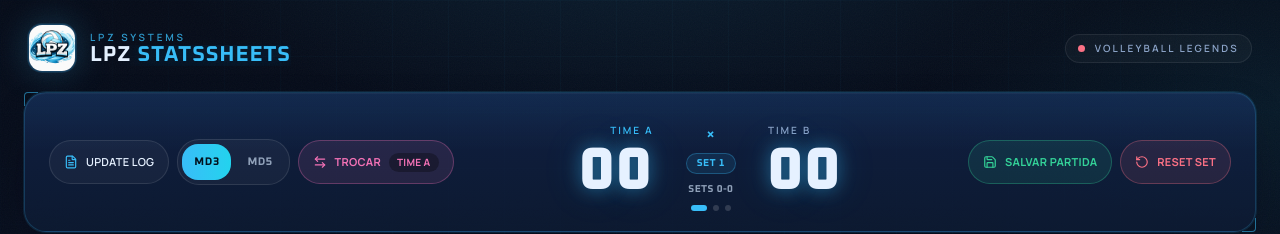
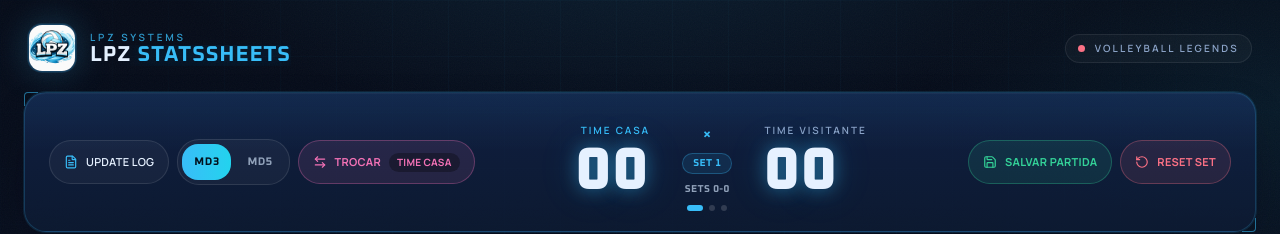
Before and after one commit to RicharlysonAyala/LPZ-Statsheets, a React (Vite) app in the folder frontend/: page / in a window 1280 px wide. Shown: the top 234 px of the page. Built offline with nearby package versions, Linux system fonts and the light colour scheme; no server answers.

Commit message:
Fix: Erro ao salvar

```diff
--- a/frontend/src/lib/api.ts
+++ b/frontend/src/lib/api.ts
@@ -1,9 +1,7 @@
-// Endereço do backend. Configure a variável de ambiente VITE_API_URL na
-// Vercel apontando pro seu backend do Render (ex: https://lpz-statsheets.onrender.com).
-// Em desenvolvimento local (npm run dev), crie um arquivo frontend/.env com
-// essa mesma variável — o painel de env vars da Vercel NÃO se aplica ao
-// "npm run dev" rodando na sua máquina, só ao site publicado.
-const API_BASE_URL = import.meta.env.VITE_API_URL ?? 'http://127.0.0.1:8000';
+// Configure VITE_API_URL na Vercel (e em frontend/.env no local):
+// VITE_API_URL=https://lpz-statsheets.onrender.com
+// SEM barra no final.
+const API_BASE_URL = (import.meta.env.VITE_API_URL ?? 'http://127.0.0.1:8000').replace(/\/$/, '');
 
 export interface SaveMatchLineupPayload {
   role: string;
@@ -52,24 +50,38 @@
 }
 
 export async function saveMatchStaff(payload: SaveMatchPayload): Promise<SaveMatchResponse> {
+  const url = `${API_BASE_URL}/matches/save-full`;
+
   let res: Response;
   try {
-    res = await fetch(`${API_BASE_URL}/matches/save-full`, {
+    res = await fetch(url, {
       method: 'POST',
       headers: { 'Content-Type': 'application/json' },
       body: JSON.stringify(payload),
     });
-  } catch {
-    // Erro de REDE (não chegou nem a receber resposta do servidor).
-    // Motivos comuns: URL errada/vazia, backend fora do ar, ou CORS.
+  } catch (err) {
+    // Erro de rede / CORS / backend dormindo / URL errada
+    const hint =
+      err instanceof TypeError
+        ? ' (provável CORS, backend dormindo no Render free, ou URL errada)'
+        : '';
     throw new ApiError(
-      `Não foi possível conectar em ${API_BASE_URL}. Confira se essa é a URL certa do backend e se ele está no ar.`
+      `Não foi possível conectar em ${API_BASE_URL}.${hint} Confira VITE_API_URL e o CORS no backend.`
     );
   }
 
   if (!res.ok) {
-    const body = await res.json().catch(() => null);
-    throw new ApiError(body?.detail ?? `Erro ${res.status} ao salvar a partida.`, res.status);
+    let detail = `Erro ${res.status} ao salvar a partida.`;
+    try {
+      const body = await res.json();
+      if (typeof body?.detail === 'string') detail = body.detail;
+      else if (Array.isArray(body?.detail)) {
+        detail = body.detail.map((d: { msg?: string }) => d.msg ?? JSON.stringify(d)).join(' | ');
+      }
+    } catch {
+      // ignore
+    }
+    throw new ApiError(detail, res.status);
   }
 
   return res.json();
--- a/frontend/src/store/matchStore.ts
+++ b/frontend/src/store/matchStore.ts
@@ -23,16 +23,11 @@
 
 interface MatchState {
   format: 3 | 5;
-  activeSet: number; // 1..5, ou 0 para representar a aba FINAL
-  // Qual dos dois times está sendo preenchido/visualizado agora.
-  // O botão "TROCAR" alterna isso.
+  activeSet: number; // 1..5, ou 0 = aba FINAL
   activeTeamSide: TeamSide;
-  // Cada set tem SEU PRÓPRIO placar de pontos (ex: 25x13 no set 1).
   setScores: Record<number, { home: number; away: number }>;
   teamHomeName: string;
   teamAwayName: string;
-  // Agora existem DOIS rosters completos — um pra cada time — cada um
-  // com sua própria escalação/estatísticas por set.
   sets: {
     home: Record<number, Lineup[]>;
     away: Record<number, Lineup[]>;
@@ -41,6 +36,7 @@
   setActiveSet: (n: number) => void;
   setFormat: (f: 3 | 5) => void;
   toggleTeamSide: () => void;
+  setTeamName: (side: TeamSide, name: string) => void;
   incrementField: (setNumber: number, lineupId: string, field: keyof StatFields) => void;
   decrementField: (setNumber: number, lineupId: string, field: keyof StatFields) => void;
   setField: (setNumber: number, lineupId: string, field: keyof StatFields, value: number) => void;
@@ -68,20 +64,41 @@
   format: 3,
   activeSet: 1,
   activeTeamSide: 'home',
-  setScores: { 1: { home: 0, away: 0 }, 2: { home: 0, away: 0 }, 3: { home: 0, away: 0 }, 4: { home: 0, away: 0 }, 5: { home: 0, away: 0 } },
-  teamHomeName: 'Time A',
-  teamAwayName: 'Time B',
-  sets: { home: buildInitialSets(), away: buildInitialSets() },
+  setScores: {
+    1: { home: 0, away: 0 },
+    2: { home: 0, away: 0 },
+    3: { home: 0, away: 0 },
+    4: { home: 0, away: 0 },
+    5: { home: 0, away: 0 },
+  },
+  teamHomeName: 'Time Casa',
+  teamAwayName: 'Time Visitante',
+  sets: {
+    home: buildInitialSets(),
+    away: buildInitialSets(),
+  },
 
   setActiveSet: (n) => set({ activeSet: n }),
+
   setFormat: (f) => set({ format: f }),
-  toggleTeamSide: () => set((s) => ({ activeTeamSide: s.activeTeamSide === 'home' ? 'away' : 'home' })),
+
+  toggleTeamSide: () =>
+    set({ activeTeamSide: get().activeTeamSide === 'home' ? 'away' : 'home' }),
+
+  setTeamName: (side, name) => {
+    const trimmed = name.trim();
+    if (!trimmed) return;
+    if (side === 'home') set({ teamHomeName: trimmed });
+    else set({ teamAwayName: trimmed });
+  },
 
   incrementField: (setNumber, lineupId, field) => {
     const side = get().activeTeamSide;
     const sideSets = { ...get().sets[side] };
     sideSets[setNumber] = sideSets[setNumber].map((l) =>
-      l.id === lineupId ? { ...l, stats: { ...l.stats, [field]: l.stats[field] + 1 } } : l
+      l.id === lineupId
+        ? { ...l, stats: { ...l.stats, [field]: l.stats[field] + 1 } }
+        : l
     );
     set({ sets: { ...get().sets, [side]: sideSets } });
   },
@@ -91,13 +108,18 @@
     const sideSets = { ...get().sets[side] };
     sideSets[setNumber] = sideSets[setNumber].map((l) =>
       l.id === lineupId
-        ? { ...l, stats: { ...l.stats, [field]: Math.max(0, l.stats[field] - 1) } }
+        ? {
+            ...l,
+            stats: {
+              ...l.stats,
+              [field]: Math.max(0, l.stats[field] - 1),
+            },
+          }
         : l
     );
     set({ sets: { ...get().sets, [side]: sideSets } });
   },
 
-  // Permite digitar o valor direto no campo (em vez de só usar +/-).
   setField: (setNumber, lineupId, field, value) => {
     const side = get().activeTeamSide;
     const safeValue = Number.isFinite(value) ? Math.max(0, Math.round(value)) : 0;
@@ -108,14 +130,31 @@
     set({ sets: { ...get().sets, [side]: sideSets } });
   },
 
+  /**
+   * RENAME = correção de nome da mesma pessoa.
+   * Propaga para TODOS os sets do mesmo lado onde aquele role ainda tem o nome antigo.
+   * Assim "Jogador 1" → "tone" some de todos os sets e o modal Staff não duplica.
+   */
   renamePlayer: (setNumber, lineupId, newName) => {
     const trimmed = newName.trim();
     if (!trimmed) return;
+
     const side = get().activeTeamSide;
     const sideSets = { ...get().sets[side] };
-    sideSets[setNumber] = sideSets[setNumber].map((l) =>
-      l.id === lineupId ? { ...l, player: trimmed } : l
-    );
+    const target = sideSets[setNumber]?.find((l) => l.id === lineupId);
+    if (!target) return;
+
+    const oldName = target.player;
+    const role = target.role;
+    if (oldName === trimmed) return;
+
+    // Atualiza todos os sets 1..5 desse lado
+    for (let i = 1; i <= 5; i++) {
+      sideSets[i] = (sideSets[i] ?? []).map((l) =>
+        l.role === role && l.player === oldName ? { ...l, player: trimmed } : l
+      );
+    }
+
     set({ sets: { ...get().sets, [side]: sideSets } });
   },
 
@@ -135,6 +174,10 @@
     set({ setScores });
   },
 
+  /**
+   * SUB = troca de pessoa (identidade nova) nos sets escolhidos.
+   * Sets não selecionados mantêm o jogador antigo (é intencional).
+   */
   substitutePlayer: (role, outPlayer, inPlayer, applyToSets) => {
     const side = get().activeTeamSide;
     const sideSets = { ...get().sets[side] };
```
Also changed, not shown: frontend/src/components/StaffSaveModal.tsx (+64 -22 lines), 1 other file (tests, documents, lock files or other folders).
